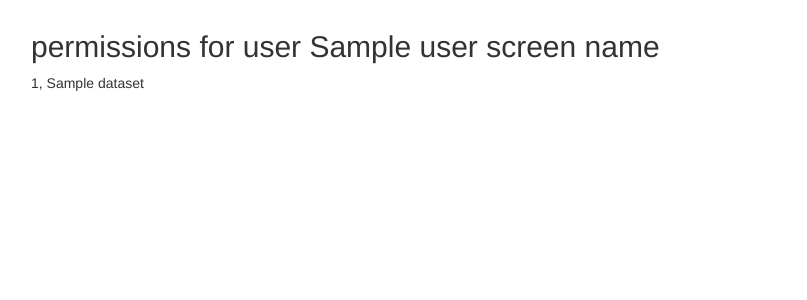
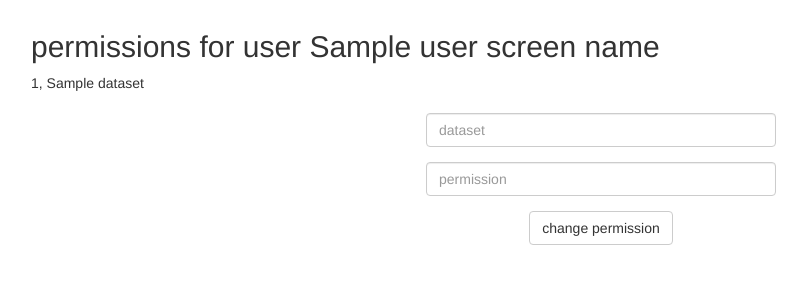
Before and after one commit to SMAPPNYU/smappboard, a Flask app: template smappboard/templates/single_access.html in a window 1280 px wide. Shown: the part 50-350 px from the top of the page, without its empty margins (39-846 px from the left). Run offline with Flask 2, Linux system fonts and the light colour scheme; the template is opened without the code that fills it: values that come from a table or form of the project are taken from there, most other values are stand-ins (such as "Sample title", 1, 10 or a date in 2020); some libraries are stand-ins or nearby versions.

Commit message:
added the ability to add a user permission to a dataset for admin users

```diff
--- a/smappboard/app.py
+++ b/smappboard/app.py
@@ -16,7 +16,7 @@ from datetime import datetime, timedelta
 from bson.json_util import dumps
 
 import smappboard.models
-from smappboard.forms import add_term
+from smappboard.forms import add_term, change_permission
 
 from flask import g, session, abort, redirect, url_for, request, Flask, render_template, jsonify, flash
 from flask_oauthlib.client import OAuth
@@ -113,8 +113,10 @@ def single_dataset(data_set_name):
 @app.route('/access', methods=['GET'])
 @twitter_logged_in
 def access_list():
-    users = json.load(open(os.path.dirname(os.path.abspath(__file__))+'/'+app.config['PATH_TO_SMAPPBOARD_USERS'],'r'))
-    return render_template('datasets_access.html', users=users, user_logged_in=current_user())
+    with open(os.path.dirname(os.path.abspath(__file__))+'/'+app.config['PATH_TO_SMAPPBOARD_USERS'], 'r') as file:
+        users_list = [v.lower() for v in json.load(file)]
+        users = json.load(open(os.path.dirname(os.path.abspath(__file__))+'/'+app.config['PATH_TO_SMAPPBOARD_USERS'],'r'))
+        return render_template('datasets_access.html', users=users, user_logged_in=current_user())
 
 # the route to manage access (need to have admin twitter id)
 @app.route('/single_access/<string:user_name>', methods=['GET'])
@@ -133,10 +135,22 @@ def single_access(user_name):
                 datasets_for_user.append([m.group(1), permission])
                 break
         om.close()
-    return render_template('single_access.html',
-        user_screen_name=user_name,
-        user_datasets=datasets_for_user,
-        user_logged_in=current_user())
+
+    if is_user_admin(current_user()):
+        return render_template('single_access.html',
+            user_screen_name=user_name,
+            user_datasets=datasets_for_user,
+            user_logged_in=current_user(),
+            form=change_permission.ChangePermission())
+    else:
+        return render_template('single_access.html',
+            user_screen_name=user_name,
+            user_datasets=datasets_for_user,
+            user_logged_in=current_user(),
+            form=None)
+
+    return render_template('error.html', error={'message': 'there was an error in the route', 'code': 500, 'response_code': 500}, user_logged_in=current_user())
+
 
 # the route to get to all datasets for getting a sample of recent tweet objects
 @app.route('/samples', methods=['GET'])
@@ -228,6 +242,24 @@ def form_add_term_to_filters(dataset_name):
     else:
         return render_template('error.html', error={'message': 'you are not an authorized user for this dataset', 'code': 403, 'response_code': 403}, user_logged_in=current_user())
 
+@app.route('/internal/form_change_permission/<string:user_name>', methods=['POST'])
+@twitter_logged_in
+def form_change_permission(user_name):
+    change_permission_form = change_permission.ChangePermission(request.form)
+
+    if request.form and change_permission_form.validate_on_submit() and is_user_admin(current_user()):
+        try:
+            with open(os.path.join(app.config['SMAPPBOARD_SSHFS_MOUNT_POINT'],request.form['dataset'],'metadata/metadata.json'), 'r') as f:
+                metadata = json.load(f)
+                for i,user_permission in enumerate(metadata['authorized_twitter_handles']):
+                    if user_permission[0] == user_name:
+                        metadata['authorized_twitter_handles'][i][1] = request.form['permission']
+        except (FileNotFoundError):
+            return render_template('error.html', error={'message': 'no such dataset exists', 'code': 404, 'response_code': 404}, user_logged_in=current_user())
+    json.dump(metadata, open(os.path.join(app.config['SMAPPBOARD_SSHFS_MOUNT_POINT'],request.form['dataset'],'metadata/metadata.json'), 'w'))
+
+    return redirect(url_for('single_access', user_name=user_name))
+
 '''
 oauth & 'login' routes
 '''
@@ -263,14 +295,21 @@ def current_user():
 # if the user exists on the permissions list
 # return their permission, if they dont exist
 # return an empty string
-def get_permissions_for_user(dataset_name, cuser):
+def get_permissions_for_user(dataset_name, user):
     with open(os.path.join(app.config['SMAPPBOARD_SSHFS_MOUNT_POINT'],dataset_name,'metadata/metadata.json'), 'r') as f:
-        authed_users_list = json.load(f)["authorized_twitter_handles"]
+        authed_users_list = json.load(f)['authorized_twitter_handles']
         for user, permission in authed_users_list:
-            user = user.lower()
-            if cuser == user:
+            cuser = user.lower()
+            if user == cuser:
                 return permission
         return ''
 
+# returns true if a user is an admin
+# false if a user is not an admin
+# admins should be smapp PIs
+def is_user_admin(user):
+        with open(os.path.dirname(os.path.abspath(__file__))+'/'+app.config['PATH_TO_SMAPPBOARD_ADMINS'], 'r') as file:
+            return user in [v.lower() for v in json.load(file)]
+
 if __name__ == '__main__':
     app.run()
--- a/smappboard/config.py
+++ b/smappboard/config.py
@@ -14,6 +14,7 @@ class Config(object):
     SMAPPBOARD_CONSUMER_KEY = os.environ['SMAPPBOARD_CONSUMER_KEY']
     SMAPPBOARD_CONSUMER_SECRET = os.environ['SMAPPBOARD_CONSUMER_SECRET']
     PATH_TO_SMAPPBOARD_USERS = os.environ['PATH_TO_SMAPPBOARD_USERS']
+    PATH_TO_SMAPPBOARD_ADMINS = os.environ['PATH_TO_SMAPPBOARD_ADMINS']
     SMAPPBOARD_SSHFS_MOUNT_POINT = os.environ['SMAPPBOARD_SSHFS_MOUNT_POINT']
 
 class ProductionConfig(Config):
--- /dev/null
+++ b/smappboard/forms/change_permission.py
@@ -0,0 +1,7 @@
+from flask_wtf import Form
+from wtforms.fields import StringField, SubmitField, PasswordField
+from wtforms.validators import DataRequired
+
+class ChangePermission(Form):
+    dataset = StringField('dataset', validators=[DataRequired()], render_kw={"placeholder": "dataset"})
+    permission = StringField('permission', validators=[DataRequired()], render_kw={"placeholder": "permission"})
--- a/smappboard/templates/single_access.html
+++ b/smappboard/templates/single_access.html
@@ -10,4 +10,20 @@
 
 {% endfor %}
 
+{% if form %}
+	  	<form action="/internal/form_change_permission/{{ user_screen_name }}" method="POST" name="add_term">
+	      <div class="input-container form-group col-sm-6 col-sm-offset-3 col-md-4 col-md-offset-4">
+	        {{ form.hidden_tag() }}
+	        {{ form.dataset(class="form-control") }}
+	      </div>
+	      <div class="input-container form-group col-sm-6 col-sm-offset-3 col-md-4 col-md-offset-4">
+	        {{ form.hidden_tag() }}
+	        {{ form.permission(class="form-control") }}
+	      </div>
+	      <div class="col-xs-12 center-block">
+	        <button type="submit" class="btn btn-default center-block">change permission</button>
+	      </div>
+	   	</form>
+    {% endif %}
+
 {% endblock %}
```
